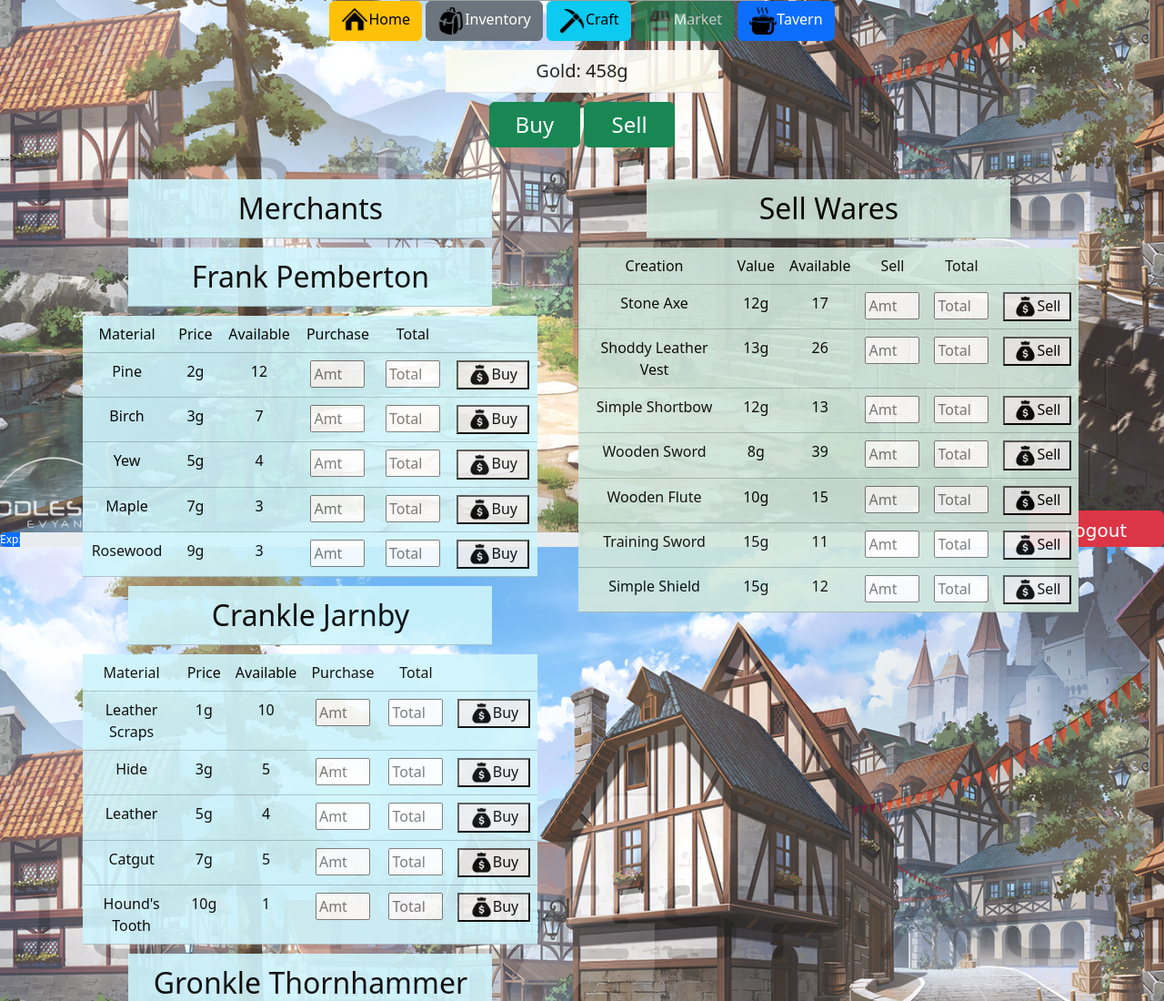
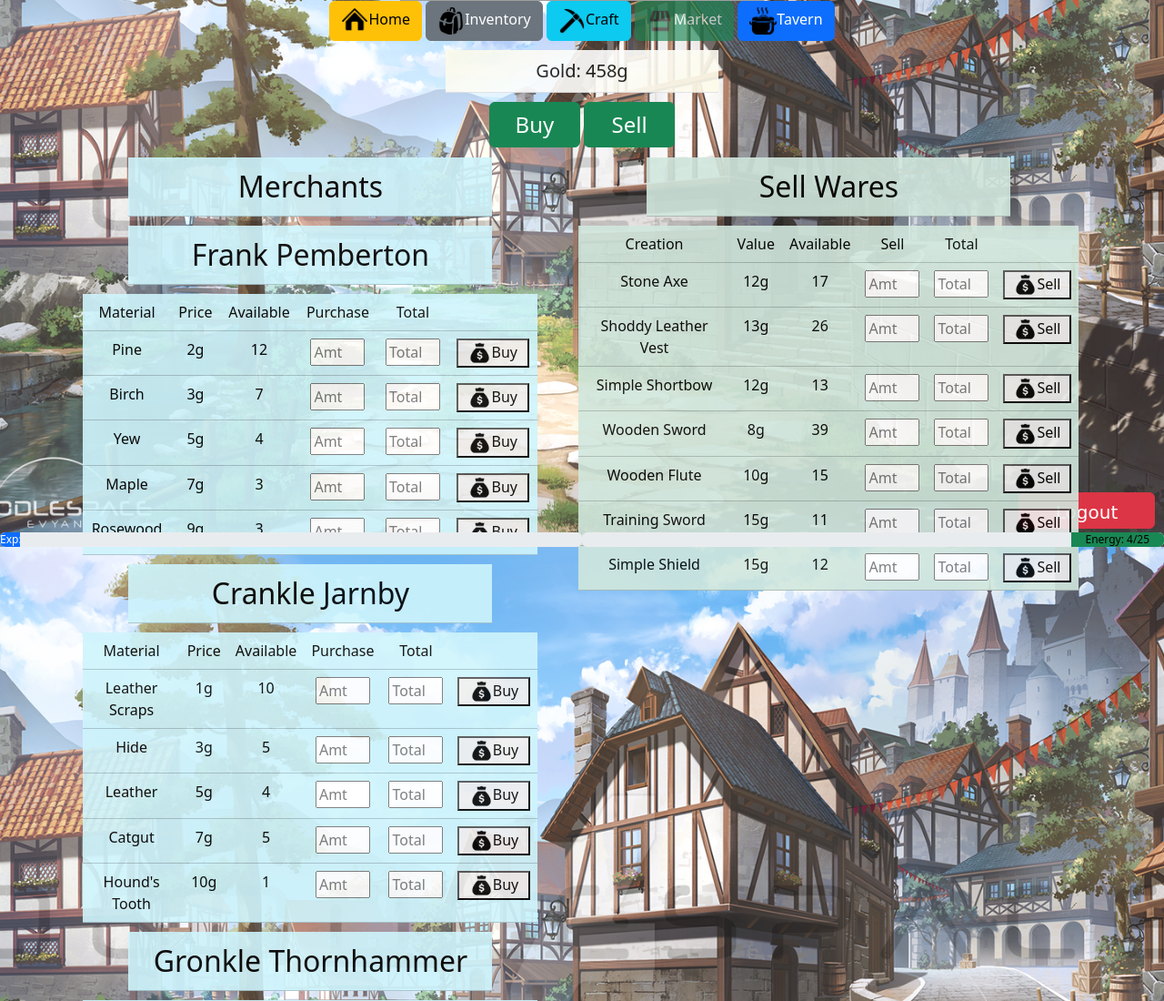
Before and after one commit to Gmiles44/Gmiles44.github.io, a Flask app: page /market in a window 1280 px wide. Shown: the part 199-1299 px from the top of the page at 91% size. Run offline with Flask 3, Linux system fonts and the light colour scheme; a user stored in the database is signed in; data comes from the database, SQL or seed files in the repository; both versions use the stored data as it was after the commit; some libraries are stand-ins or nearby versions; grey boxes are pictures that could not be loaded.

Commit message:
Just tightening up a few things, minor aesthetics

```diff
--- a/final_project/app.py
+++ b/final_project/app.py
@@ -64,7 +64,6 @@ def register():
 #LOGIN LOGIN LOGIN LOGIN LOGIN
 @app.route("/login", methods=["GET", "POST"])
 def login():
-    session.clear()
 
     if request.method == "POST":
         if not request.form.get("username"):
@@ -85,6 +84,7 @@ def login():
             flash("I hope you wrote your info down somewhere, cause one of those was wrong.")
             return redirect("/login")
 
+        session.clear()
         session["user_id"] = rows[0]["id"]
         return redirect("/stats")
 
--- a/final_project/static/style.css
+++ b/final_project/static/style.css
@@ -75,3 +75,20 @@
     font-size: 20px;
     font-family: cursive;
 }
+
+#energy_bar {
+    position: fixed;
+    bottom: 0;
+    right: 0;
+    text-align: center;
+    width: 50%;
+    z-index: 1;
+}
+
+#experience_bar {
+    position: fixed;
+    bottom: 0;
+    text-align: center;
+    width: 50%;
+    z-index: 1;
+}
--- a/final_project/templates/craft.html
+++ b/final_project/templates/craft.html
@@ -25,7 +25,7 @@
                     <h3>{{ get_flashed_messages() | join(" ") }}</h3>
                 </div>
             </header>
-        {% endif %}
+            {% endif %}
         <table class="table" style="width: 100%; opacity: 0.9; margin: 10px auto">
             <thead>
                 <tr>
--- a/final_project/templates/layout.html
+++ b/final_project/templates/layout.html
@@ -14,8 +14,16 @@
         {% block body %}{% endblock %}
     <br>
     <a href="{{ url_for('logout') }}">
-        <div style="position: fixed; bottom: 0; right: 0">
+        <div style="position: fixed; bottom: 20px; right: 10px">
             <button class="btn btn-danger" type="submit" id="end_day">Logout</button>
         </div>
-    </a>-->
+    </a>
+    {% set exp_bar = (stats['exp'] / stats['next_level']) * 100 %}
+    <div class="progress" id="experience_bar" role="progressbar" aria-label="Example with label" aria-valuemin="0" aria-valuemax="100">
+        <div class="progress-bar" style="width: {{ exp_bar }}%">Exp:  {{ '%0.2f' % exp_bar|float }}%</div>
+    </div>
+    {% set energy_bar = (stats['energy'] / stats['max_energy'] * 100) %}
+    <div class="progress justify-content-end" id="energy_bar" role="progressbar" aria-label="Example with label" aria-valuemin="0" aria-valuemax="100">
+        <div class="progress-bar bg-success" style="width: {{ energy_bar }}%; color: black">Energy:  {{ stats['energy'] }}/{{ stats['max_energy'] }}</div>
+    </div>
 </html>
--- a/final_project/templates/market.html
+++ b/final_project/templates/market.html
@@ -20,6 +20,13 @@
             <img src="/static/market.png" style="width:30px">Market</button>
         <a href="{{ url_for('tavern') }}" class="btn btn-primary">
             <img src="/static/tavern.png" style="width:30px">Tavern</a>
+            {% if get_flashed_messages() %}
+            <header>
+                <div class="alert alert-danger mb-0 text-center" role="alert">
+                    <h2 class="alert-heading">{{ get_flashed_messages() | join(" ") }}</h2>
+                </div>
+            </header>
+            {% endif %}
     </div>
     <div>
     <table class="table" id="gold">
@@ -29,13 +36,6 @@
         <button class="btn btn-success" onclick="showMerchants()" style="width: 100px; font-size: 24px">Buy</button>
         <button class="btn btn-success" onclick="showWares()" style="width: 100px; font-size: 24px">Sell</button>
     </div>
-    {% if get_flashed_messages() %}
-    <header>
-        <div class="alert alert-danger mb-0 text-center" role="alert">
-            <h2 class="alert-heading">{{ get_flashed_messages() | join(" ") }}</h2>
-        </div>
-    </header>
-    {% endif %}
     <table class="container" id="merchants">
         <tr>
             <td id="ingredients" style="display: block">
--- a/final_project/templates/stats.html
+++ b/final_project/templates/stats.html
@@ -20,7 +20,6 @@
             <img src="/static/market.png" style="width:30px">Market</a>
         <a href="{{ url_for('tavern') }}" class="btn btn-primary">
             <img src="/static/tavern.png" style="width:30px">Tavern</a>
-    </div>
             {% if get_flashed_messages() %}
             <header style="margin: 20px auto">
                 <div class="alert alert-success mb-0 text-center" role="alert">
@@ -28,6 +27,7 @@
                 </div>
             </header>
             {% endif %}
+    </div>
     <table class="table" style="width: 400px; opacity: 0.9; margin: 10px auto">
         <thead>
             <tr>
```
Also changed, not shown: final_project/templates/index.html (+12 -7 lines), final_project/templates/login.html (+9 -5 lines), final_project/templates/register.html (+15 -8 lines), final_project/templates/tavern.html (+7 -7 lines), final_project/game_data.db, 2 other files. Lines whose indentation alone changed are shown as unchanged.
